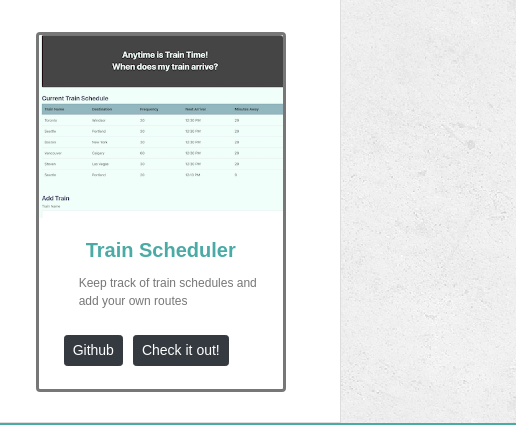
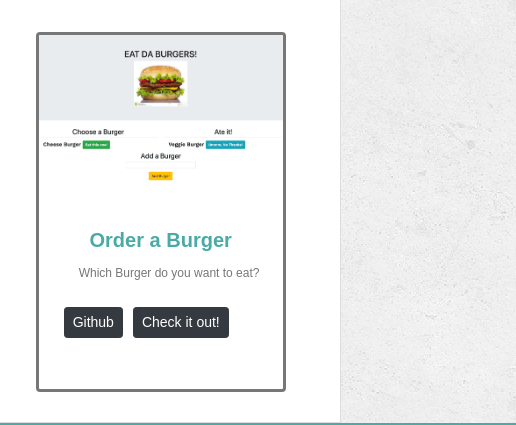
Before and after one commit to SonjaRasmussen/SonjaRasmussen.github.io, a plain HTML site: page portfolio.html in a window 1280 px wide. Shown: the part 613-1038 px from the top of the page, 764-1280 px from the left. Drawn offline with nearby package versions, Linux system fonts and the light colour scheme.

Commit message:
updated portfolio with burger app

```diff
--- a/portfolio.html
+++ b/portfolio.html
@@ -116,12 +116,12 @@
 
                   <div class="col-sm">
                       <div class="card" style="width: 250px; height:360px; border: solid">
-                      <img src="assets/images/Train_Scheduler.png" class="card-img-top" alt="..." style="width:100%">
+                      <img src="assets/images/burger.jpeg.png" class="card-img-top" alt="..." style="width:100%">
                       <div class="card-body">
-                      <h5 class="card-title" style="text-align: center;  color: #4aaaa5; font-weight: 700">Train Scheduler</h5>
-                      <p class="card-text" style="font-size: 12px; line-height: 1.5em">Keep track of train schedules and add your own routes</p>
-                      <a href="https://github.com/SonjaRasmussen/Train_Schedule" class="btn btn-dark btn-sm" style="margin: 5px">Github</a>
-                      <a href="/Train_Schedule/" class="btn btn-dark btn-sm">Check it out!</a>
+                      <h5 class="card-title" style="text-align: center;  color: #4aaaa5; font-weight: 700">Order a Burger</h5>
+                      <p class="card-text" style="font-size: 12px; line-height: 1.5em">Which Burger do you want to eat?</p>
+                      <a href="https://github.com/SonjaRasmussen/burger" class="btn btn-dark btn-sm" style="margin: 5px">Github</a>
+                      <a href="https://pure-plateau-26782.herokuapp.com/" class="btn btn-dark btn-sm">Check it out!</a>
                       </div>
                       </div>
                     </div>
```
Also changed, not shown: assets/images/burger.jpeg.png (added).
